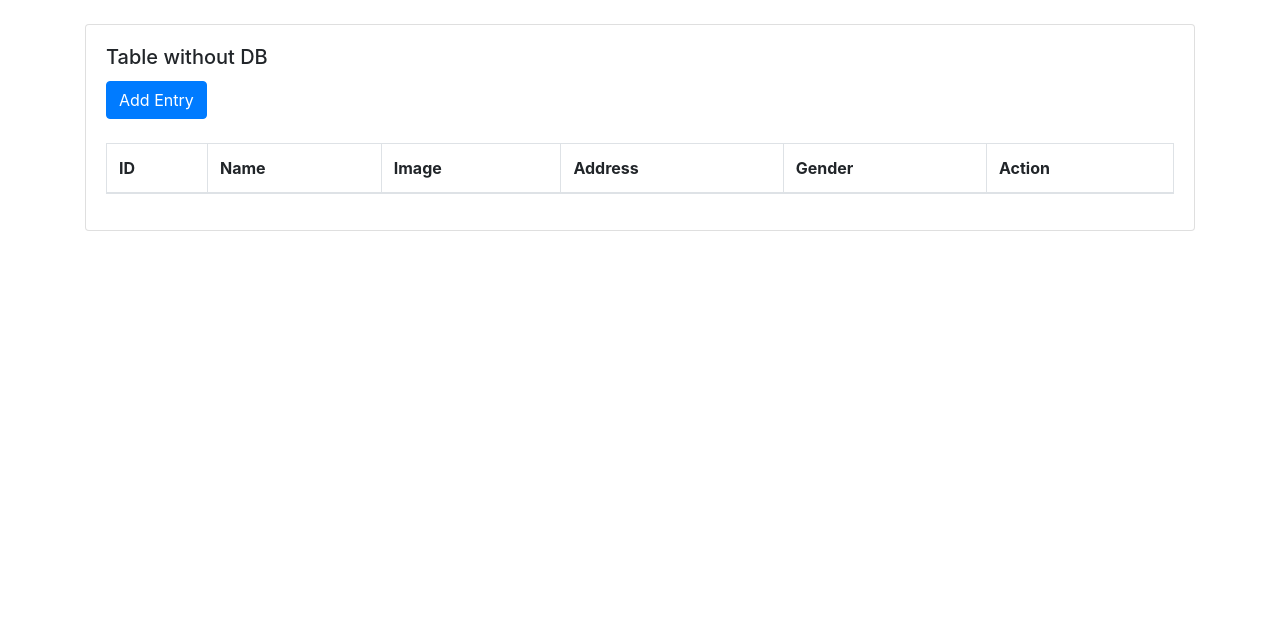
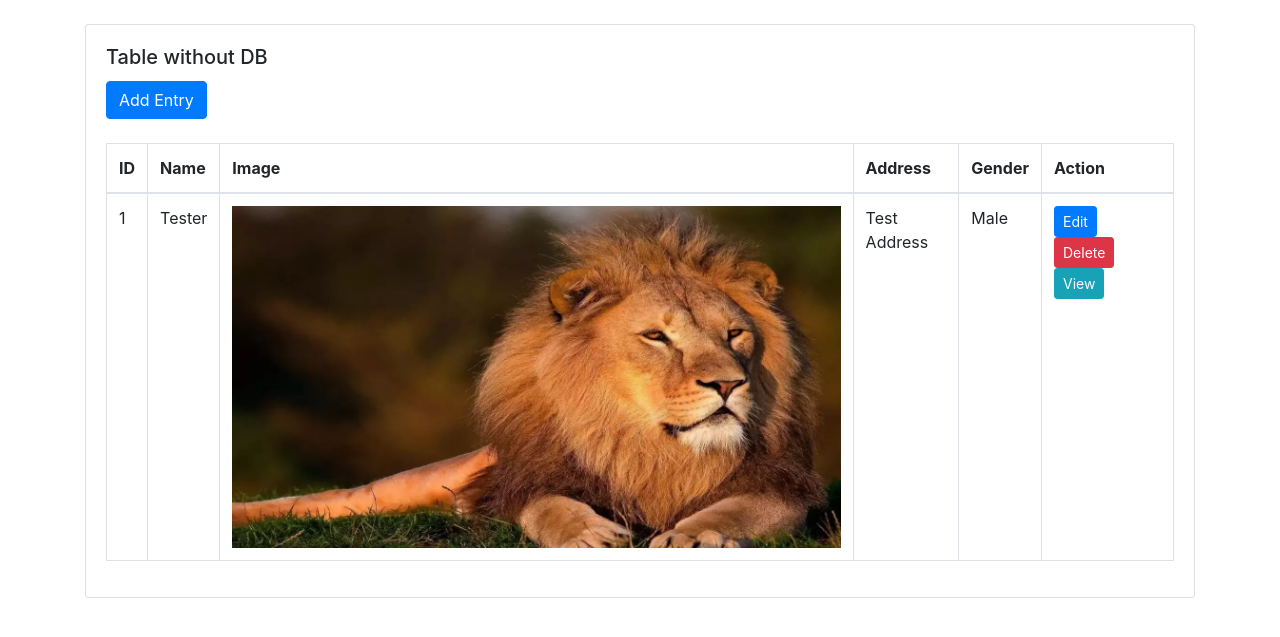
Before and after one commit to sayantan2k10/nodb_table, a PHP site: page / in a window 1280 px wide. Shown: the top 637 px of the page. Run offline with PHP 8.4, Linux system fonts and the light colour scheme; lists and menus that the app fills with data are empty.

Commit message:
Image LazyLoading Class Removed for futher loading

```diff
--- a/index.php
+++ b/index.php
@@ -48,8 +48,8 @@
       var row = $('<tr>').html(`
         <td>${item.id}</td>
         <td>${item.name}</td>
-        <td><img data-src="${item.image}" alt="Image Preview" class="img-fluid lazyload"></td>
-        <td>${item.addre    ss}</td>
+        <td><img src="${item.image}" alt="Image Preview" class="img-fluid"></td>
+        <td>${item.address}</td>
         <td>${item.gender}</td>
         <td>
           <button class="btn btn-primary btn-sm" onclick="editEntry(${item.id})" data-toggle="modal" data-target="#editEntryModal">Edit</button>
```
Also changed, not shown: Test.jpg (added).
